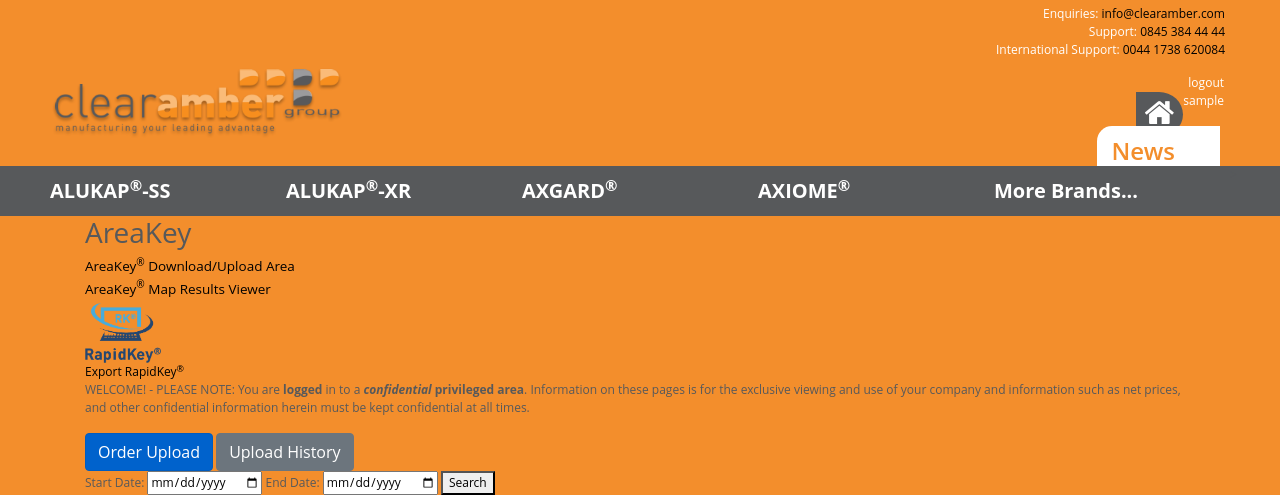
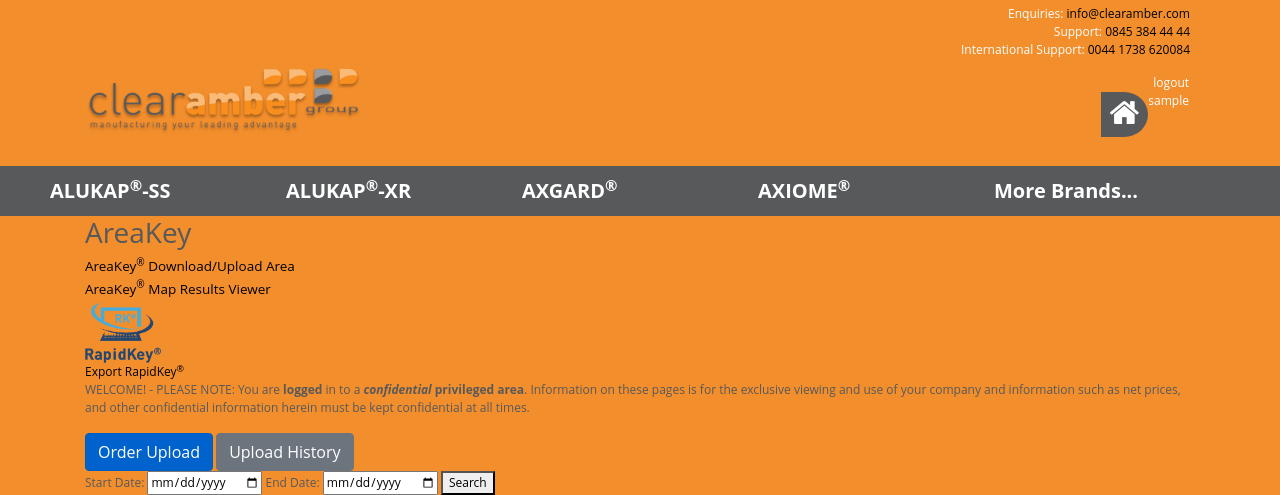
Before and after one commit to parth-vijay/django_assignment, a Django app: page /areakey/ in a window 1280 px wide. Shown: the top 495 px of the page. Run offline with Django 3.2, Linux system fonts and the light colour scheme; the visitor is signed in with stand-in values (Sample User, id 1); data that the repository does not hold is empty; some libraries are stand-ins or nearby versions.

Commit message:
bootstrap container used for header

```diff
--- a/home/templates/index.html
+++ b/home/templates/index.html
@@ -19,7 +19,7 @@
 	</head>
 	<body>
 		<header>
-			<section>
+			<div class="container">
 				<div class="headertop">
 					<span>Enquiries: <a href="mailto:info@clearamber.com">info@clearamber.com</a> </span><br>
 					<span class="contactItemBold">Support: <a href="tel:08453844444">0845 384 44 44</a> </span><br>
@@ -49,10 +49,10 @@
 						</div>
 					</div>
 				</div>
-				<div class="news">
+				<!-- <div class="news">
 					<a id="headerNewsButton" class="newsButton button" href="#">News</a>
-				</div>
-			</section>
+				</div> -->
+			</div>
 			<div class="mainmenu">
 				<div class="innersection">
 					<ul class="headermenu">
```
